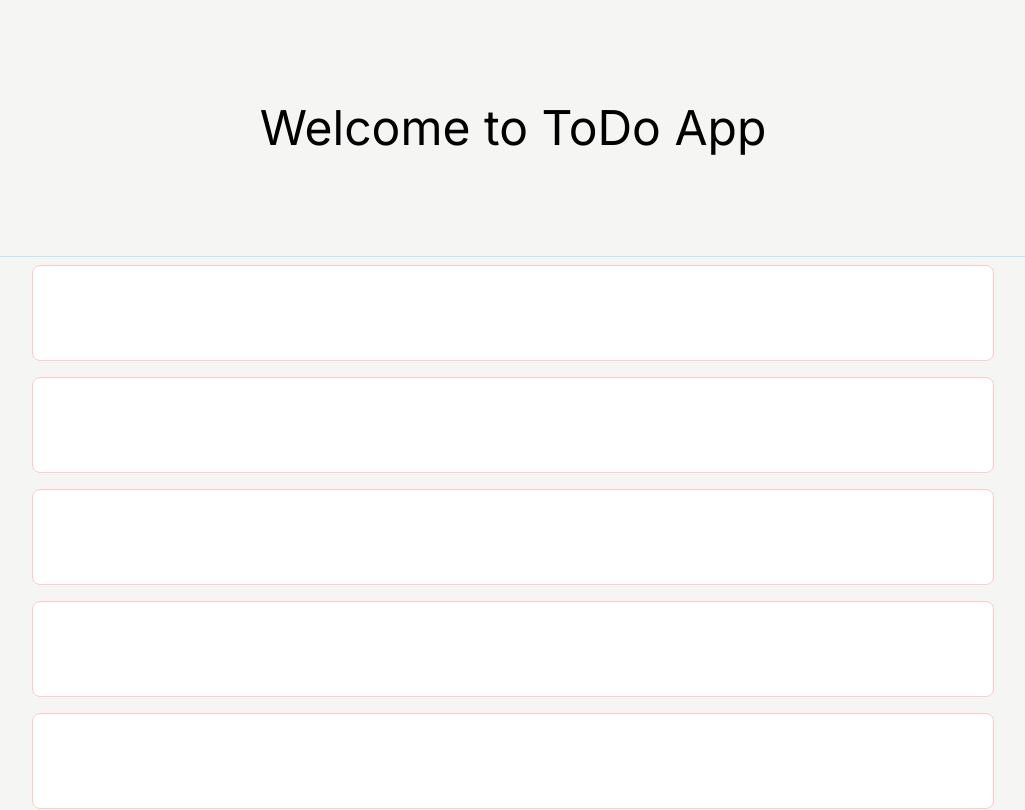
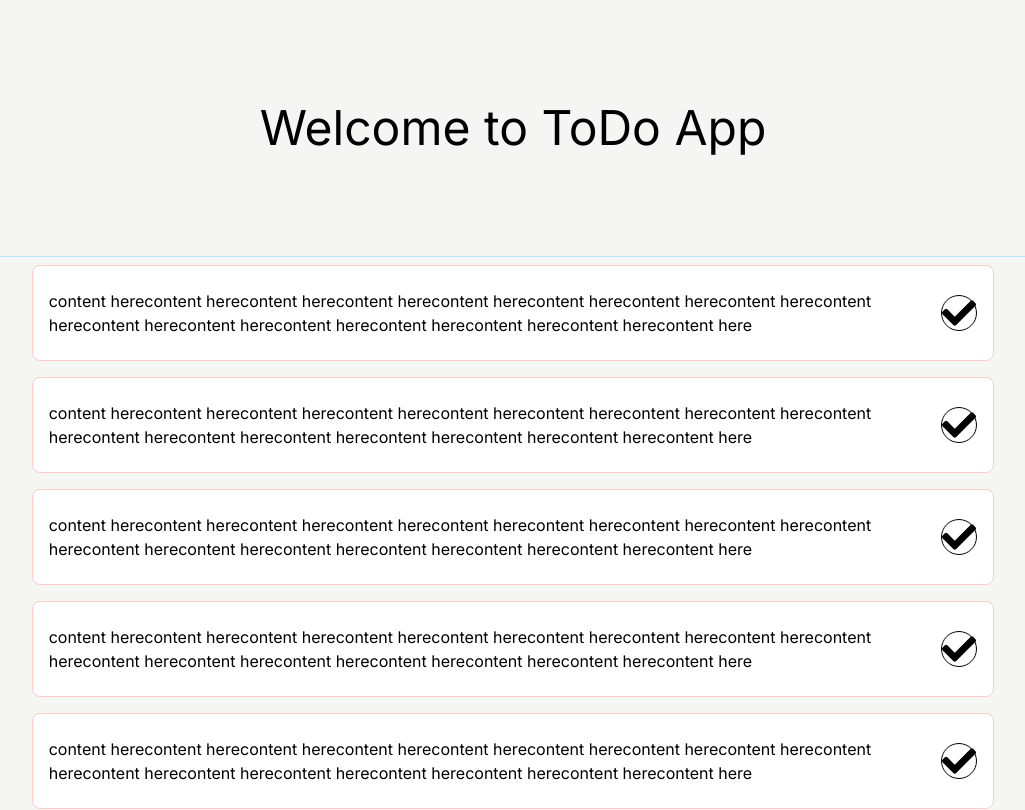
Before and after one commit to Daniel7842900/nextjs-todo-ts, a Next.js app: page /todo in a window 1280 px wide. Shown: the top 810 px of the page, without its empty margins (127-1152 px from the left). Built offline with nearby package versions, Linux system fonts and the light colour scheme.

Commit message:
update the layout for todo card - content and checkmark button

```diff
--- /dev/null
+++ b/app/(routes)/todo/CompleteButton.tsx
@@ -0,0 +1,14 @@
+import Button from "@/app/_components/Button";
+import { FaCheck } from "react-icons/fa";
+
+interface Props {
+  styles?: string;
+}
+
+export default function CompleteButton({ styles }: Props) {
+  return (
+    <Button styles={styles}>
+      <FaCheck className="w-full h-full" />
+    </Button>
+  );
+}
--- a/app/(routes)/todo/page.tsx
+++ b/app/(routes)/todo/page.tsx
@@ -3,9 +3,6 @@ import ToDo from "@/app/(routes)/todo/ToDo";
 export default function Page() {
   return (
     <div className="min-h-screen h-screen m-0">
-      {/*<div className="flex h-1/5 justify-center items-center mx-auto">*/}
-      {/*  <h1 className="text-5xl">Welcome to ToDo App</h1>*/}
-      {/*</div>*/}
       <div className="flex flex-col h-3/5 items-center mx-auto">
         <ToDo />
       </div>
--- /dev/null
+++ b/app/_components/Button.tsx
@@ -0,0 +1,17 @@
+interface Props {
+  children?: React.ReactNode;
+  styles?: string;
+}
+
+export default function Button({ children, styles }: Props) {
+  return (
+    <button
+      className={
+        "w-[36px] h-[36px] border border-black rounded-full " +
+        (styles ? styles : "")
+      }
+    >
+      {children}
+    </button>
+  );
+}
--- a/app/_components/Card.tsx
+++ b/app/_components/Card.tsx
@@ -1,5 +1,17 @@
+import Button from "@/app/_components/Button";
+import CompleteButton from "@/app/(routes)/todo/CompleteButton";
+
 export default function Card() {
   return (
-    <div className="w-8/12 h-24 border border-red-200 bg-white rounded-lg my-2"></div>
+    <div className="w-8/12 min-h-[96px] flex border border-red-200 bg-white rounded-lg my-2 justify-between items-center">
+      <div className="flex-1 mx-4">
+        <span>
+          content herecontent herecontent herecontent herecontent herecontent
+          herecontent herecontent herecontent herecontent herecontent
+          herecontent herecontent herecontent herecontent herecontent here
+        </span>
+      </div>
+      <CompleteButton styles="mr-4" />
+    </div>
   );
 }
--- a/package.json
+++ b/package.json
@@ -11,7 +11,8 @@
   "dependencies": {
     "next": "14.0.4",
     "react": "^18",
-    "react-dom": "^18"
+    "react-dom": "^18",
+    "react-icons": "^4.12.0"
   },
   "devDependencies": {
     "@types/node": "^20",
```
Also changed, not shown: 2 other files (tests, documents, lock files or other folders).
